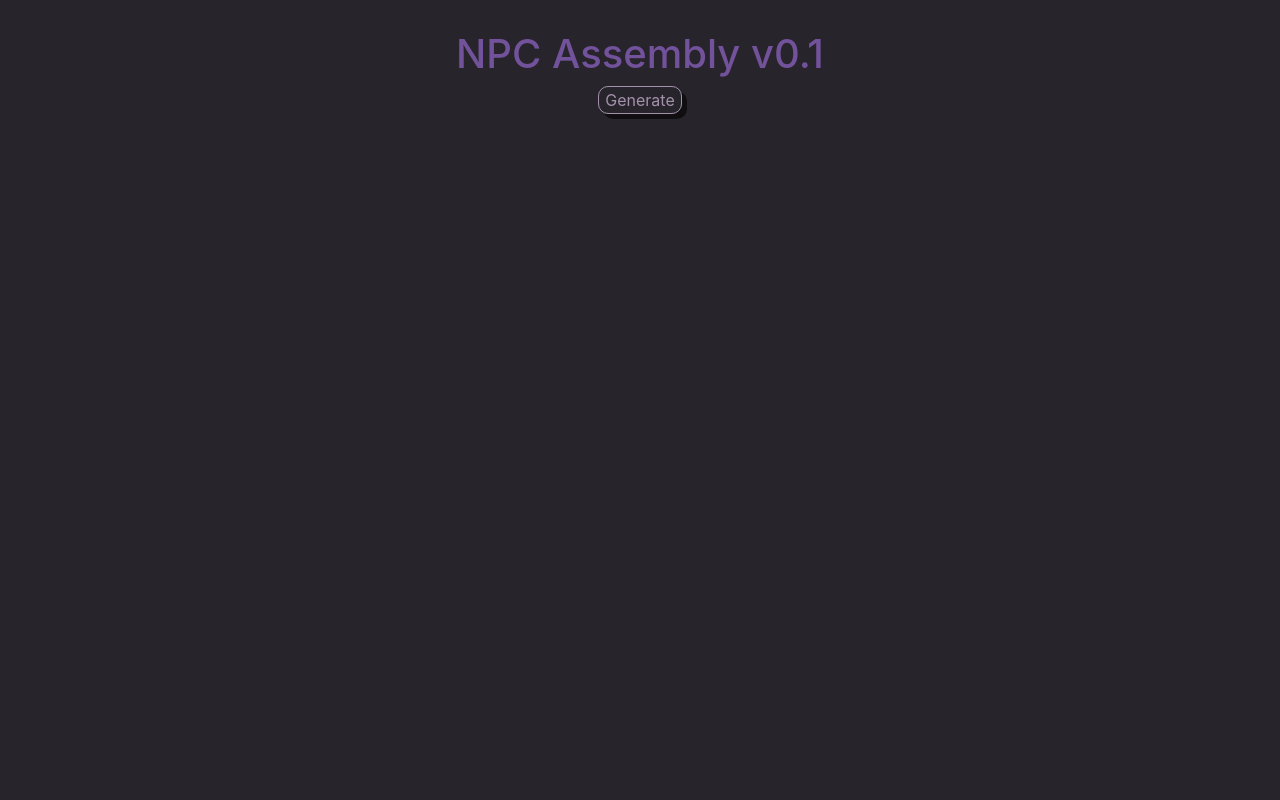
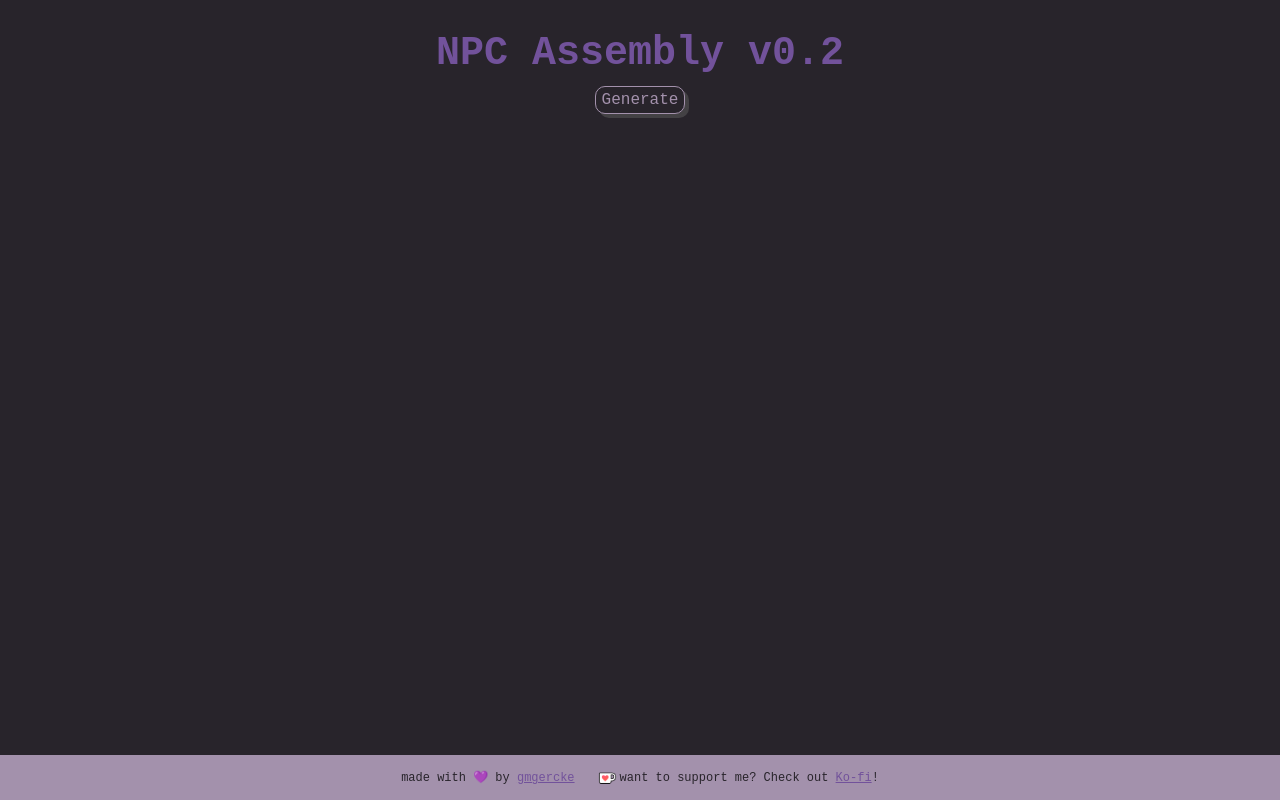
Before and after one commit to gmgercke/npc-assembly, a React (Create React App) app: page / in a window 1280 px wide. Built offline with nearby package versions, Linux system fonts and the light colour scheme.

Commit message:
Added footer, tweaked prompts

```diff
--- a/src/App.css
+++ b/src/App.css
@@ -5,4 +5,5 @@
 h1 {
   margin-top: 30px;
   color: rgb(114, 82, 155);
+  font-weight: bold;
 }
--- a/src/App.js
+++ b/src/App.js
@@ -1,11 +1,13 @@
 import "./App.css";
 import Assembly from "./Assembly";
+import Footer from "./Footer";
 
 export default function App() {
   return (
     <div className="App">
-      <h1>NPC Assembly v0.1</h1>
+      <h1>NPC Assembly v0.2</h1>
       <Assembly />
+      <Footer />
     </div>
   );
 }
--- a/src/Assembly.css
+++ b/src/Assembly.css
@@ -1,13 +1,16 @@
 .keyword-highlight {
   line-height: 2;
-  padding: 3px;
+  padding: 5px;
   border: 1px solid rgb(163, 145, 172);
   border-radius: 10px;
-  margin-right: 5px;
+  margin-right: 10px;
+  box-shadow: 4px 4px 0px rgba(95, 95, 95, 0.5);
 }
 
 .text-highlight {
   color: rgb(114, 82, 155);
+  font-weight: bold;
+  line-height: 2;
 }
 
 .generate-button {
@@ -16,8 +19,8 @@
   border-radius: 10px;
   color: rgb(163, 145, 172);
   margin-bottom: 30px;
-  transition: all 200ms ease-in-out;
-  box-shadow: 5px 5px 0px rgba(0, 0, 0, 0.596);
+  transition: all 250ms ease-in-out;
+  box-shadow: 4px 4px 0px rgba(95, 95, 95, 0.5);
 }
 
 .generate-button:hover {
--- /dev/null
+++ b/src/Footer.css
@@ -0,0 +1,28 @@
+footer {
+  padding: 10px;
+  position: fixed;
+  left: 0;
+  bottom: 0;
+  width: 100%;
+  justify-content: center;
+  background-color: rgb(163, 145, 172);
+  color: rgb(40, 36, 43);
+  font-size: 12px;
+}
+
+.support {
+  margin-left: 20px;
+}
+
+img {
+  max-width: 25px;
+}
+
+a {
+  color: rgb(114, 82, 155);
+}
+
+a:hover {
+  color: rgb(114, 82, 155);
+  text-decoration: none;
+}
--- /dev/null
+++ b/src/Footer.js
@@ -0,0 +1,28 @@
+import React from "react";
+import "./Footer.css";
+import logo from "./Ko-fi_Icon_RGB_stroke.png";
+
+export default function Footer() {
+  return (
+    <footer>
+      <span className="credits">
+        made with 💜 by{" "}
+        <a
+          href="https://github.com/gmgercke/npc-assembly"
+          target="_blank"
+          rel="noreferrer"
+        >
+          gmgercke
+        </a>
+      </span>
+      <span className="support">
+        <img src={logo} alt="kofi logo" />
+        want to support me? Check out{" "}
+        <a href="https://ko-fi.com/dorxel" target="_blank" rel="noreferrer">
+          Ko-fi
+        </a>
+        !
+      </span>
+    </footer>
+  );
+}
--- a/src/Resources.js
+++ b/src/Resources.js
@@ -69,6 +69,8 @@ export const prompts = [
     "wobbly",
   ],
   [
+    "annoyed",
+    "irritable",
     "voluptuous",
     "happy",
     "cowardly",
@@ -84,7 +86,7 @@ export const prompts = [
     "gentle",
     "gloomy",
     "honest",
-    "humerous",
+    "humorous",
     "immature",
     "intelligent",
     "loud",
@@ -152,6 +154,8 @@ export const prompts = [
     "sleepy",
     "drowsy",
     "boring",
+    "frightening",
+    "spooky",
   ],
   [
     "Human",
@@ -224,6 +228,8 @@ export const prompts = [
     "Plantkin",
   ],
   [
+    "slimy",
+    "spooky",
     "enchanted",
     "magical",
     "high quality",
@@ -243,7 +249,7 @@ export const prompts = [
     "fragrant",
     "forbidden",
     "counterfeit",
-    "hidden",
+    "invisible",
     "exotic",
     "shadowy",
     "imported",
@@ -251,6 +257,10 @@ export const prompts = [
     "organic",
     "artificial",
     "mysterious",
+    "pricey",
+    "adequately priced",
+    "dangerous",
+    "award winning",
   ],
   [
     "food",
--- a/src/index.css
+++ b/src/index.css
@@ -1,8 +1,6 @@
 body {
   margin: 0;
-  font-family: -apple-system, BlinkMacSystemFont, "Segoe UI", "Roboto", "Oxygen",
-    "Ubuntu", "Cantarell", "Fira Sans", "Droid Sans", "Helvetica Neue",
-    sans-serif;
+  font-family: "Courier New", Courier, monospace;
   -webkit-font-smoothing: antialiased;
   -moz-osx-font-smoothing: grayscale;
   background-color: rgb(40, 36, 43);
```
Also changed, not shown: src/Ko-fi_Icon_RGB_stroke.png (added).
